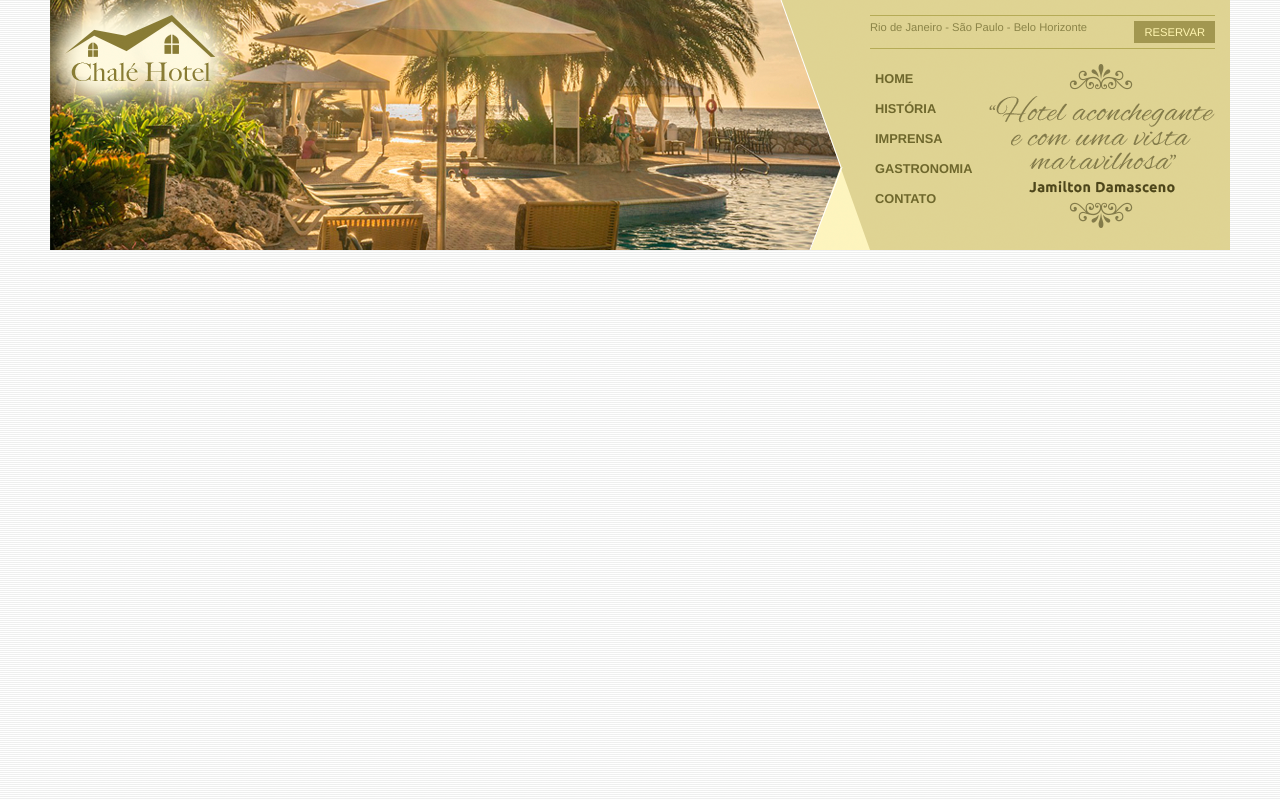
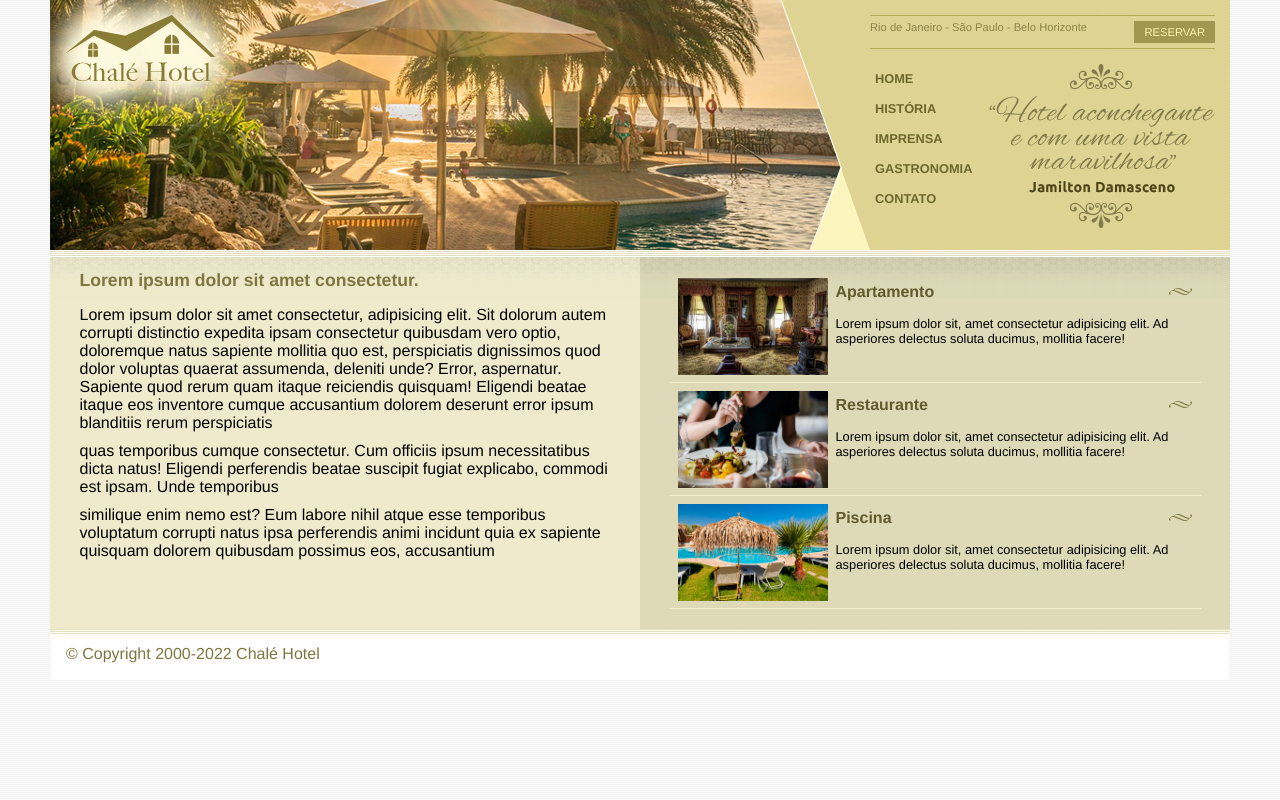
Before and after one commit to 9reis/Chale-Hotel, a plain HTML site: page index.html in a window 1280 px wide. Drawn offline with Linux system fonts and the light colour scheme.

Commit message:
Finalizada a area de conteudo e a area de beneficios

```diff
--- a/assets/css/style.css
+++ b/assets/css/style.css
@@ -1,5 +1,7 @@
-/* ESTRUTURA DO SITE */
 
+/********************\
+  ESTRUTURA DO SITE
+\********************/
 *{
     margin: 0;
     padding: 0;
@@ -10,7 +12,7 @@ body{
 }
 
 #container {
-    background: #ede9cc;
+    background: #ede9cc url(../img/bg-container.png) top center repeat-y;
     margin: 0 auto;
     min-width: 740px;
     max-width: 1180px;
@@ -91,7 +93,9 @@ a.reserva{
     clear: both;
 }
 
-/* BARRA DE NAVEGACAO VERTICAL */
+/********************\
+  NAVEGACAO VERTICAL
+\********************/
 
 #menu{
     margin-top: 15px;
@@ -123,3 +127,76 @@ ul#navegacao a:hover{
     height: 164px;
     float:right;
 }
+
+/*****************\
+  AREA DE CONTEUDO
+\*****************/
+
+#area-principal{
+    float: left;
+    width: 50%;
+    background: url(../img/bg-area-principal.png) top left repeat-x;
+    padding: 15px 0;
+}
+
+#area-lateral{
+    float: right;
+    width: 50%;
+    background: url(../img/bg-area-lateral.png) top left repeat-x;
+    padding: 20px 0;
+}
+
+.conteudo{
+    margin: 0 auto;
+    width: 90%;
+}
+
+#rodape{
+    clear:both;
+    padding: 16px;
+    background: #fff url(../img/bg-rodape.png) repeat-x top;
+    color:#7d7640;
+}
+/* FORMATACOES DE TEXTO*/
+
+h2{
+    color:#7d7640;
+    font-size: 1.1em;
+    padding: 5px 0;
+}
+
+p{
+    font-size: 1em;
+    margin-top: 10px;
+}
+
+/*****************\
+  AREA DE LATERAL
+\*****************/
+
+#beneficios li {
+    padding: 8px;
+    border-bottom: 1px solid #f3efcb;
+    height: 6em;
+}
+
+#beneficios li a img{
+    float:left;
+    margin-right: 8px;
+}
+
+#beneficios li a p {
+    color: #000;
+    font-size: 0.8em;
+}
+
+#beneficios li a h3{
+    font-size: 1em;
+    color:#615b2d;
+    padding: 5px 0;
+    background: url(../img/ornamento.png) no-repeat center right;
+}
+
+#beneficios li:hover{
+    background: #fdf6be;
+}
--- a/index.html
+++ b/index.html
@@ -10,8 +10,10 @@
 </head>
 <body>
 
-    <div id="container">
-        <div id="topo">
+    <div id="container"> <!-- INICIO CONTAINER -->
+
+        <div id="topo"> <!-- INICIO TOPO -->
+
             <div id="area-logo">
                 <h1 class="logo">
                     <a href="index.html">Chalé Hotel</a>
@@ -42,8 +44,88 @@
 
                 </div>
             </div>
+        </div> <!-- FIM TOPO -->
+
+        <div id="area-principal">
+            <div class="conteudo">
+                <h2>Lorem ipsum dolor sit amet consectetur.</h2>
+                <p>
+                    Lorem ipsum dolor sit amet consectetur,
+                    adipisicing elit. Sit dolorum autem corrupti
+                    distinctio expedita ipsam consectetur quibusdam
+                    vero optio, doloremque natus sapiente mollitia quo est,
+                    perspiciatis dignissimos quod dolor voluptas quaerat
+                    assumenda, deleniti unde? Error, aspernatur. Sapiente
+                    quod rerum quam itaque reiciendis quisquam! Eligendi
+                    beatae itaque eos inventore cumque accusantium dolorem
+                    deserunt error ipsum blanditiis rerum perspiciatis
+
+                </p>
+
+                <p>
+                    quas temporibus cumque consectetur. Cum officiis ipsum
+                    necessitatibus dicta natus! Eligendi perferendis beatae
+                    suscipit fugiat explicabo, commodi est ipsam. Unde temporibus
+                </p>
+
+                <p>
+                    similique enim nemo est? Eum labore nihil atque esse temporibus
+                    voluptatum corrupti natus ipsa perferendis animi incidunt quia ex
+                    sapiente quisquam dolorem quibusdam possimus eos, accusantium
+                </p>
+            </div>
         </div>
-    </div>
+
+        <div id="area-lateral">
+            <div class="conteudo">
+                <ul id="beneficios">
+                    <li>
+                        <a href="">
+                            <img src="assets/img/apartamento.jpg" alt="Apartamento" width="150">
+                            <h3>Apartamento</h3>
+                            <p>
+                                Lorem ipsum dolor sit, amet consectetur
+                                adipisicing elit. Ad asperiores delectus
+                                soluta ducimus, mollitia facere!
+                            </p>
+                        </a>
+                    </li>
+
+                    <li>
+                        <a href="">
+                            <img src="assets/img/restaurante.jpg" alt="Restaurante" width="150">
+                            <h3>Restaurante</h3>
+                            <p>
+                                Lorem ipsum dolor sit, amet consectetur
+                                adipisicing elit. Ad asperiores delectus
+                                soluta ducimus, mollitia facere!
+                            </p>
+                        </a>
+                    </li>
+
+                    <li>
+                        <a href="">
+                            <img src="assets/img/piscina.jpg" alt="Piscina" width="150">
+                            <h3>Piscina</h3>
+                            <p>
+                                Lorem ipsum dolor sit, amet consectetur
+                                adipisicing elit. Ad asperiores delectus
+                                soluta ducimus, mollitia facere!
+                            </p>
+                        </a>
+                    </li>
+
+                </ul>
+            </div>
+        </div>
+
+        <div id="rodape">
+            <span>
+                &copy; Copyright 2000-2022 Chalé Hotel
+            </span>
+        </div>
+
+    </div> <!-- FIM CONTAINER -->
 
 
 </body>
```
